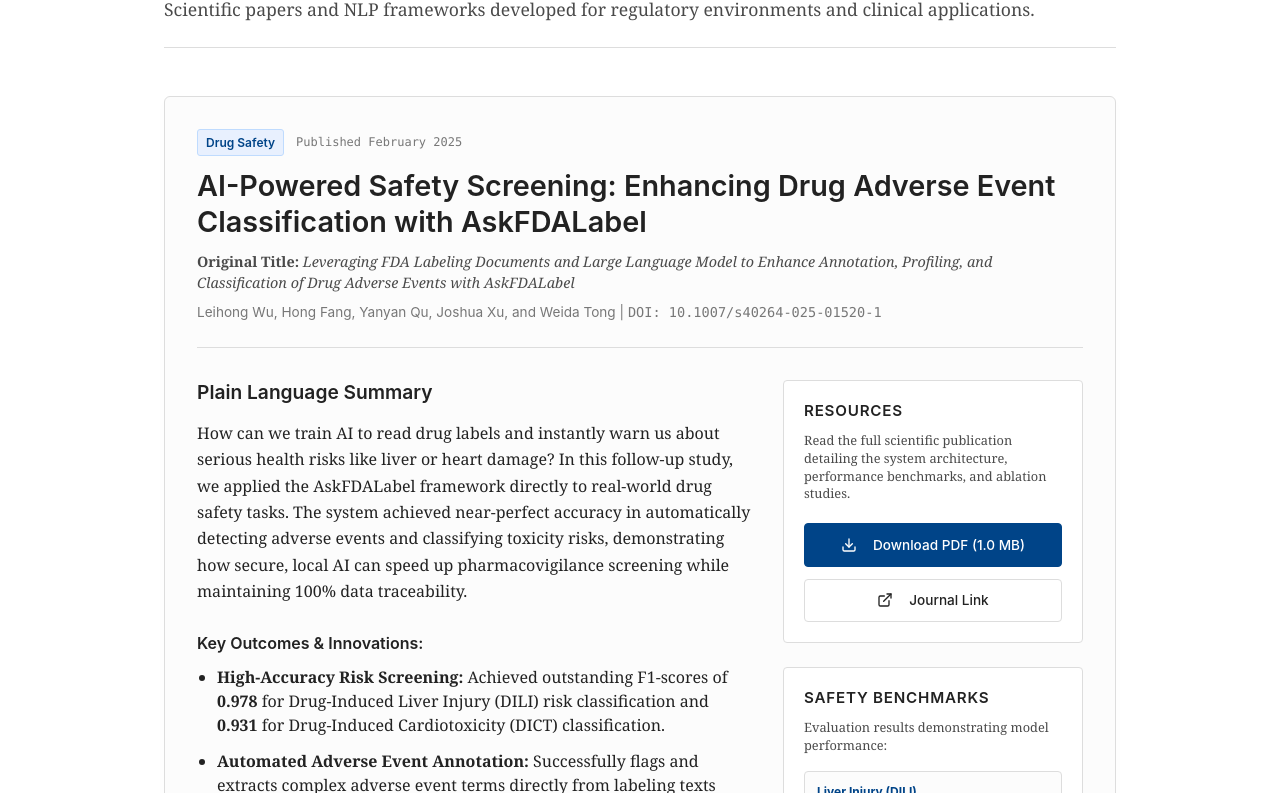
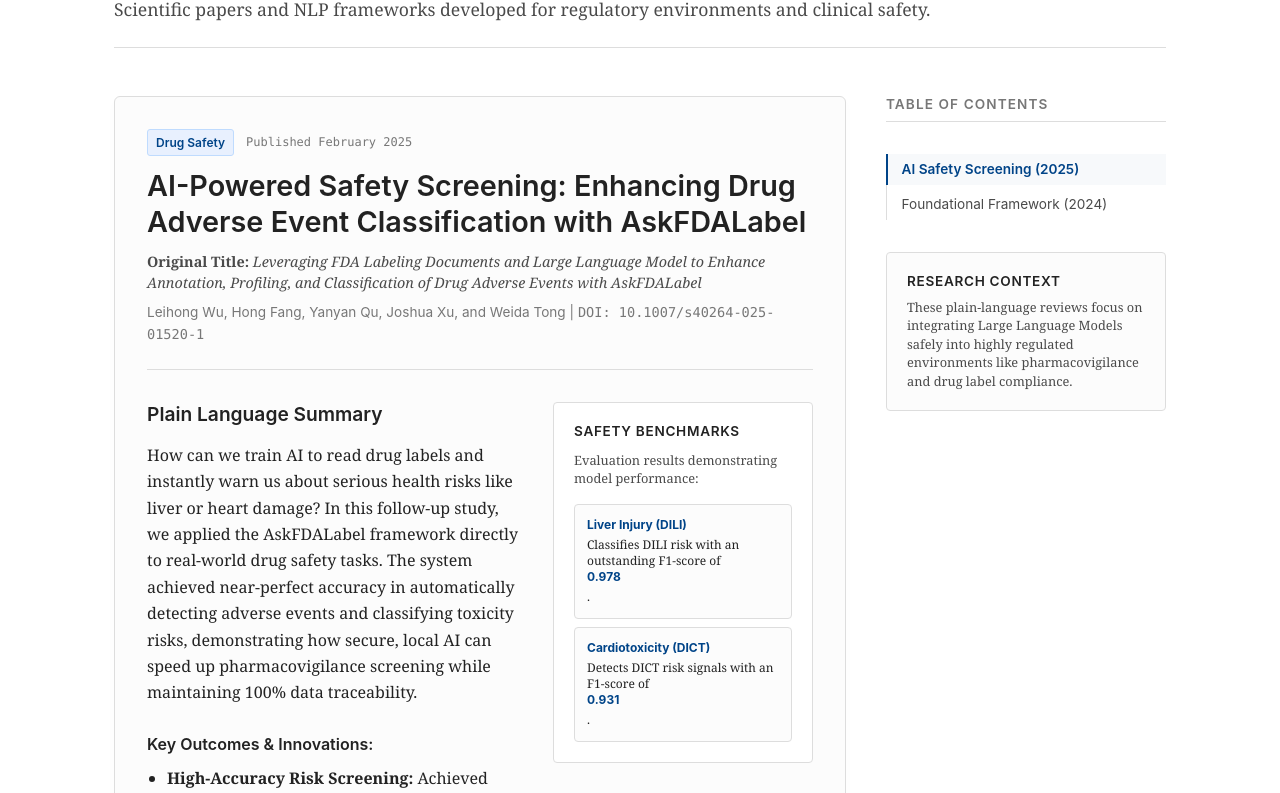
Before and after one commit to seldas/seldas.github.io, an Astro site: page /research in a window 1280 px wide. Shown: the part 193-986 px from the top of the page. Built offline with nearby package versions, Linux system fonts and the light colour scheme; Astro itself is replaced by a stand-in of ours.

Commit message:
Redesign research page to a two-column blog format with sticky Table of Contents sidebar and scroll spy highlight

```diff
--- a/src/pages/research.astro
+++ b/src/pages/research.astro
@@ -3,6 +3,7 @@ import Layout from '../layouts/Layout.astro';
 
 const publications = [
 	{
+		id: "ae-classification-2025",
 		title: "AI-Powered Safety Screening: Enhancing Drug Adverse Event Classification with AskFDALabel",
 		academicTitle: "Leveraging FDA Labeling Documents and Large Language Model to Enhance Annotation, Profiling, and Classification of Drug Adverse Events with AskFDALabel",
 		journal: "Drug Safety",
@@ -21,6 +22,7 @@ const publications = [
 		]
 	},
 	{
+		id: "askfdalabel-framework-2024",
 		title: "Bringing Safe AI to Drug Regulation: The AskFDALabel Framework",
 		academicTitle: "A framework enabling LLMs into regulatory environment for transparency and trustworthiness and its application to drug labeling document",
 		journal: "Regulatory Toxicology and Pharmacology",
@@ -45,12 +47,16 @@ const publications = [
 	<div class="container container-wide">
 		<header class="page-header">
 			<h1 class="page-title">Research Publications</h1>
-			<p class="page-subtitle">Scientific papers and NLP frameworks developed for regulatory environments and clinical applications.</p>
+			<p class="page-subtitle">Scientific papers and NLP frameworks developed for regulatory environments and clinical safety.</p>
 		</header>
 
+		<!-- Two-column Blog Grid Layout -->
+		<div class="research-layout-grid">
+			<!-- Main Blog Posts List -->
+			<main class="research-main-content">
 				<div class="publications-list">
 					{publications.map((pub, index) => (
-				<article class="featured-paper-card" key={pub.doi}>
+						<article class="blog-post-card" id={pub.id} key={pub.doi}>
 							<div class="paper-header">
 								<div class="paper-meta">
 									<span class="journal-tag">{pub.journal}</span>
@@ -80,24 +86,7 @@ const publications = [
 									</div>
 								</div>
 
-						<div class="paper-actions-column">
-							<div class="action-card">
-								<h4>Resources</h4>
-								<p class="action-desc">Read the full scientific publication detailing the system architecture, performance benchmarks, and ablation studies.</p>
-
-								<div class="action-buttons">
-									<a href={pub.pdfUrl} download class="btn btn-primary btn-full">
-										<svg xmlns="http://www.w3.org/2000/svg" width="16" height="16" viewBox="0 0 24 24" fill="none" stroke="currentColor" stroke-width="2" stroke-linecap="round" stroke-linejoin="round" class="btn-icon"><path d="M21 15v4a2 2 0 0 1-2 2H5a2 2 0 0 1-2-2v-4"></path><polyline points="7 10 12 15 17 10"></polyline><line x1="12" y1="15" x2="12" y2="3"></line></svg>
-										Download PDF ({pub.pdfSize})
-									</a>
-
-									<a href={pub.doiUrl} target="_blank" rel="noopener noreferrer" class="btn btn-secondary btn-full">
-										<svg xmlns="http://www.w3.org/2000/svg" width="16" height="16" viewBox="0 0 24 24" fill="none" stroke="currentColor" stroke-width="2" stroke-linecap="round" stroke-linejoin="round" class="btn-icon"><path d="M18 13v6a2 2 0 0 1-2 2H5a2 2 0 0 1-2-2V8a2 2 0 0 1 2-2h6"></path><polyline points="15 3 21 3 21 9"></polyline><line x1="10" y1="14" x2="21" y2="3"></line></svg>
-										Journal Link
-									</a>
-								</div>
-							</div>
-
+								<div class="paper-side-column">
 									{index === 1 && (
 										<div class="architecture-card">
 											<h4>AskFDALabel Flow</h4>
@@ -134,15 +123,104 @@ const publications = [
 									)}
 								</div>
 							</div>
+
+							<!-- Action Buttons in Card Footer -->
+							<div class="post-footer-actions">
+								<a href={pub.pdfUrl} download class="btn btn-primary btn-sm">
+									<svg xmlns="http://www.w3.org/2000/svg" width="14" height="14" viewBox="0 0 24 24" fill="none" stroke="currentColor" stroke-width="2" stroke-linecap="round" stroke-linejoin="round" class="btn-icon"><path d="M21 15v4a2 2 0 0 1-2 2H5a2 2 0 0 1-2-2v-4"></path><polyline points="7 10 12 15 17 10"></polyline><line x1="12" y1="15" x2="12" y2="3"></line></svg>
+									Download PDF ({pub.pdfSize})
+								</a>
+
+								<a href={pub.doiUrl} target="_blank" rel="noopener noreferrer" class="btn btn-secondary btn-sm">
+									<svg xmlns="http://www.w3.org/2000/svg" width="14" height="14" viewBox="0 0 24 24" fill="none" stroke="currentColor" stroke-width="2" stroke-linecap="round" stroke-linejoin="round" class="btn-icon"><path d="M18 13v6a2 2 0 0 1-2 2H5a2 2 0 0 1-2-2V8a2 2 0 0 1 2-2h6"></path><polyline points="15 3 21 3 21 9"></polyline><line x1="10" y1="14" x2="21" y2="3"></line></svg>
+									View Publisher Journal
+								</a>
+							</div>
 						</article>
 					))}
+				</div>
+			</main>
+
+			<!-- Sticky Right Sidebar with Table of Contents -->
+			<aside class="research-sidebar">
+				<div class="sidebar-sticky-box">
+					<h3 class="sidebar-title">Table of Contents</h3>
+					<nav class="toc-nav">
+						<a href="#ae-classification-2025" class="toc-link">
+							<span class="toc-text">AI Safety Screening (2025)</span>
+						</a>
+						<a href="#askfdalabel-framework-2024" class="toc-link">
+							<span class="toc-text">Foundational Framework (2024)</span>
+						</a>
+					</nav>
+
+					<div class="sidebar-extra-info">
+						<h4>Research Context</h4>
+						<p>These plain-language reviews focus on integrating Large Language Models safely into highly regulated environments like pharmacovigilance and drug label compliance.</p>
+					</div>
+				</div>
+			</aside>
 		</div>
 	</div>
 </Layout>
 
+<script>
+	// Smooth Scroll and Active ToC Highlighting Script
+	document.addEventListener('DOMContentLoaded', () => {
+		const posts = document.querySelectorAll('.blog-post-card');
+		const tocLinks = document.querySelectorAll('.toc-link');
+
+		if (posts.length === 0 || tocLinks.length === 0) return;
+
+		// Intersection Observer to highlight ToC links during scroll
+		const observerOptions = {
+			root: null,
+			rootMargin: '-25% 0px -55% 0px',
+			threshold: 0
+		};
+
+		const observer = new IntersectionObserver((entries) => {
+			entries.forEach(entry => {
+				if (entry.isIntersecting) {
+					const activeId = entry.target.getAttribute('id');
+					tocLinks.forEach(link => {
+						const href = link.getAttribute('href');
+						if (href === `#${activeId}`) {
+							link.classList.add('active');
+						} else {
+							link.classList.remove('active');
+						}
+					});
+				}
+			});
+		}, observerOptions);
+
+		posts.forEach(post => observer.observe(post));
+
+		// Smooth scrolling with header offset subtraction
+		tocLinks.forEach(link => {
+			link.addEventListener('click', (e) => {
+				e.preventDefault();
+				const targetId = link.getAttribute('href')?.substring(1);
+				const targetEl = document.getElementById(targetId || '');
+				if (targetEl) {
+					const headerOffset = 90; // account for sticky header height + safety spacing
+					const elementPosition = targetEl.getBoundingClientRect().top;
+					const offsetPosition = elementPosition + window.pageYOffset - headerOffset;
+
+					window.scrollTo({
+						top: offsetPosition,
+						behavior: 'smooth'
+					});
+				}
+			});
+		});
+	});
+</script>
+
 <style>
 	.container-wide {
-		max-width: 1000px;
+		max-width: 1100px;
 		margin: 0 auto;
 		padding: 0 1.5rem;
 	}
@@ -165,15 +243,32 @@ const publications = [
 		line-height: 1.5;
 	}
 
+	/* Two-column Blog Layout Grid */
+	.research-layout-grid {
+		display: grid;
+		grid-template-columns: 1fr;
+		gap: 2.5rem;
+		margin-bottom: 5rem;
+	}
+
+	@media (min-width: 960px) {
+		.research-layout-grid {
+			grid-template-columns: 1fr 280px;
+		}
+	}
+
+	.research-main-content {
+		min-width: 0; /* Prevents flex/grid clipping */
+	}
+
 	.publications-list {
 		display: flex;
 		flex-direction: column;
 		gap: 3.5rem;
-		margin-bottom: 4rem;
 	}
 
-	/* Featured Paper Card */
-	.featured-paper-card {
+	/* Blog Post Card */
+	.blog-post-card {
 		background: var(--bg-panel);
 		border: 1px solid var(--border-color);
 		border-radius: 6px;
@@ -242,7 +337,7 @@ const publications = [
 		font-family: var(--font-mono);
 	}
 
-	/* Paper Grid Layout */
+	/* Paper Grid Layout (Inside Card) */
 	.paper-grid {
 		display: grid;
 		grid-template-columns: 1fr;
@@ -251,7 +346,7 @@ const publications = [
 
 	@media (min-width: 768px) {
 		.paper-grid {
-			grid-template-columns: 1fr 300px;
+			grid-template-columns: 1fr 260px;
 		}
 	}
 
@@ -299,53 +394,28 @@ const publications = [
 		font-size: 0.95rem;
 	}
 
-	/* Sidebar Action and Architecture cards */
-	.paper-actions-column {
+	/* Side Column inside post card */
+	.paper-side-column {
 		display: flex;
 		flex-direction: column;
 		gap: 1.5rem;
 	}
 
-	.action-card, .architecture-card {
+	.architecture-card {
 		background: #ffffff;
 		border: 1px solid var(--border-color);
 		border-radius: 4px;
 		padding: 1.25rem;
 	}
 
-	.action-card h4, .architecture-card h4 {
+	.architecture-card h4 {
 		font-family: var(--font-sans);
-		font-size: 0.95rem;
+		font-size: 0.85rem;
 		font-weight: 600;
 		color: var(--text-primary);
 		margin-bottom: 0.75rem;
 		text-transform: uppercase;
 		letter-spacing: 0.05em;
-	}
-
-	.action-desc {
-		font-size: 0.8rem;
-		color: var(--text-secondary);
-		line-height: 1.4;
-		margin-bottom: 1.25rem;
-	}
-
-	.action-buttons {
-		display: flex;
-		flex-direction: column;
-		gap: 0.75rem;
-	}
-
-	.btn-full {
-		width: 100%;
-		justify-content: center;
-		padding: 0.6rem 1rem;
-		font-size: 0.85rem;
-	}
-
-	.btn-icon {
-		margin-right: 8px;
-		flex-shrink: 0;
 	}
 
 	.architecture-card p {
@@ -385,4 +455,106 @@ const publications = [
 		line-height: 1;
 		font-weight: 700;
 	}
+
+	/* Action Buttons in Footer */
+	.post-footer-actions {
+		display: flex;
+		flex-wrap: wrap;
+		gap: 1rem;
+		margin-top: 2rem;
+		border-top: 1px solid var(--border-color);
+		padding-top: 1.5rem;
+	}
+
+	.btn-icon {
+		margin-right: 6px;
+		flex-shrink: 0;
+	}
+
+	/* Sticky Table of Contents Sidebar */
+	.research-sidebar {
+		display: none;
+	}
+
+	@media (min-width: 960px) {
+		.research-sidebar {
+			display: block;
+		}
+	}
+
+	.sidebar-sticky-box {
+		position: sticky;
+		top: 100px;
+		display: flex;
+		flex-direction: column;
+		gap: 2rem;
+	}
+
+	.sidebar-title {
+		font-family: var(--font-sans);
+		font-size: 0.85rem;
+		font-weight: 600;
+		color: var(--text-muted);
+		text-transform: uppercase;
+		letter-spacing: 0.08em;
+		margin: 0;
+		border-bottom: 1px solid var(--border-color);
+		padding-bottom: 0.5rem;
+	}
+
+	.toc-nav {
+		display: flex;
+		flex-direction: column;
+		gap: 0.25rem;
+		border-left: 1px solid var(--border-color);
+	}
+
+	.toc-link {
+		display: block;
+		font-family: var(--font-sans);
+		font-size: 0.85rem;
+		color: var(--text-secondary);
+		text-decoration: none;
+		padding: 0.4rem 0 0.4rem 0.85rem;
+		border-left: 2px solid transparent;
+		margin-left: -1px;
+		transition: all var(--transition-speed) ease;
+		line-height: 1.35;
+	}
+
+	.toc-link:hover {
+		color: var(--accent-color);
+		background: rgba(0, 68, 136, 0.015);
+	}
+
+	.toc-link.active {
+		color: var(--accent-color);
+		font-weight: 600;
+		border-left-color: var(--accent-color);
+		background: rgba(0, 68, 136, 0.03);
+	}
+
+	.sidebar-extra-info {
+		background: var(--bg-panel);
+		border: 1px solid var(--border-color);
+		border-radius: 4px;
+		padding: 1.25rem;
+	}
+
+	.sidebar-extra-info h4 {
+		font-family: var(--font-sans);
+		font-size: 0.85rem;
+		font-weight: 600;
+		color: var(--text-primary);
+		margin-bottom: 0.5rem;
+		text-transform: uppercase;
+		letter-spacing: 0.05em;
+	}
+
+	.sidebar-extra-info p {
+		font-size: 0.8rem;
+		color: var(--text-secondary);
+		line-height: 1.45;
+		margin: 0;
+	}
 </style>
```
Lines whose indentation alone changed are shown as unchanged.
